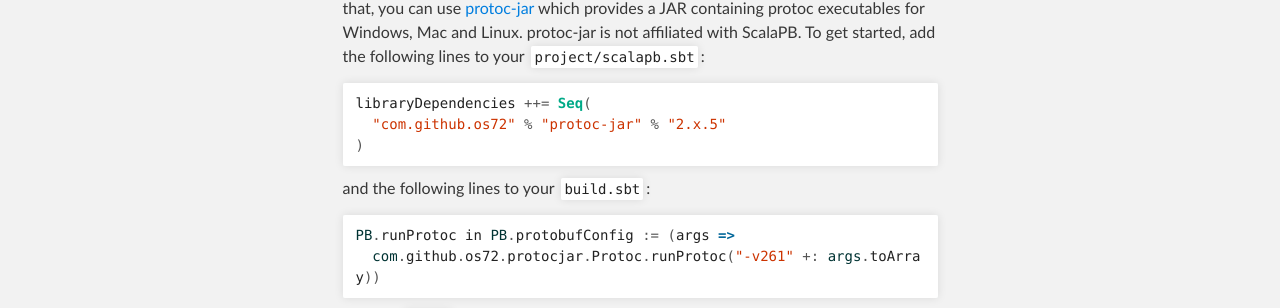
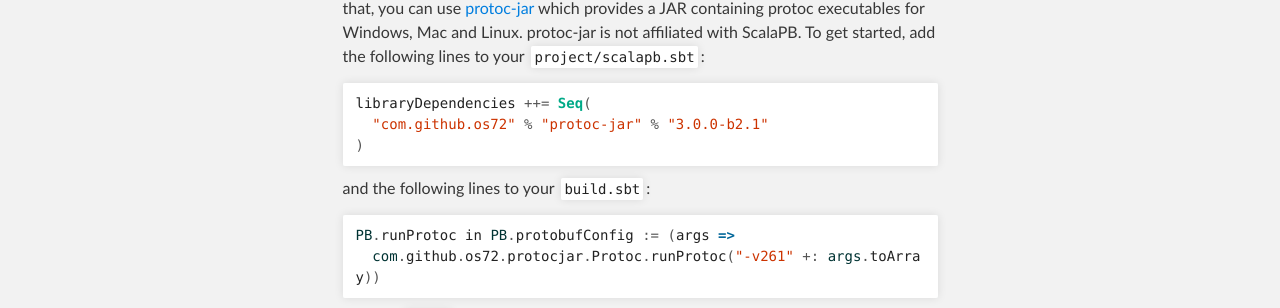
Before and after one commit to scalapb/ScalaPB, a Jekyll site: the page built from sbt-settings.md, in a window 1280 px wide and 900 px high, scrolled down 2160 px. Shown: the part 400-708 px from the top of the window. Built offline with Jekyll 4.4.1, drawn with Linux system fonts in a browser that asks for light colours.

Commit message:
Update protoc-jar version.
Fixes #111

```diff
--- a/_data/version.yml
+++ b/_data/version.yml
@@ -1,4 +1,5 @@
 scalapb: 0.4.20
 sbt_scalapb: 0.4.20
-scalapb5: 0.5.21
-sbt_scalapb5: 0.5.21
+scalapb5: 0.5.26
+sbt_scalapb5: 0.5.26
+protocjarVersion: 3.0.0-b2.1
--- a/sbt-settings.md
+++ b/sbt-settings.md
@@ -106,7 +106,7 @@
 
 {%highlight scala%}
 libraryDependencies ++= Seq(
-  "com.github.os72" % "protoc-jar" % "2.x.5"
+  "com.github.os72" % "protoc-jar" % "{{site.data.version.protocjarVersion}}"
 )
 {%endhighlight%}
 
```
Also changed, not shown: grpc.md (+1 -1 lines).
